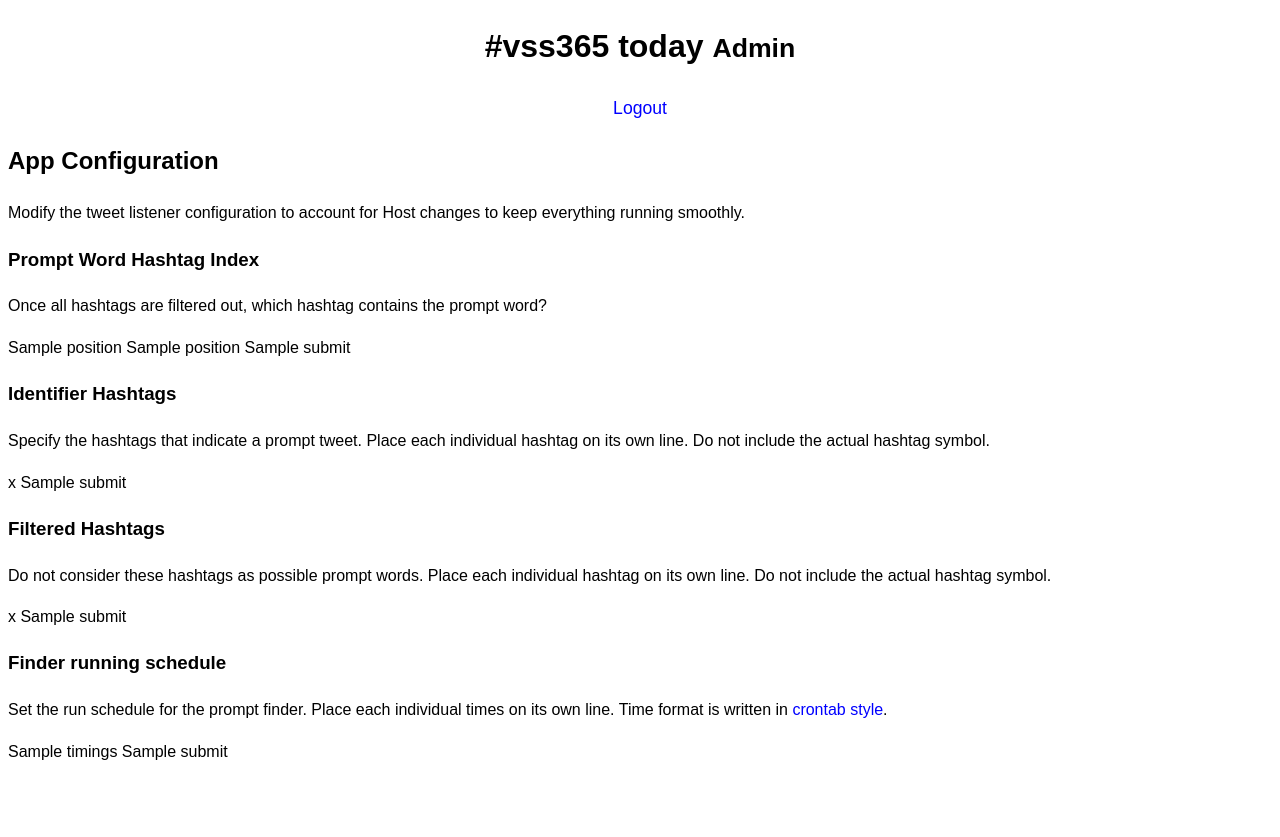
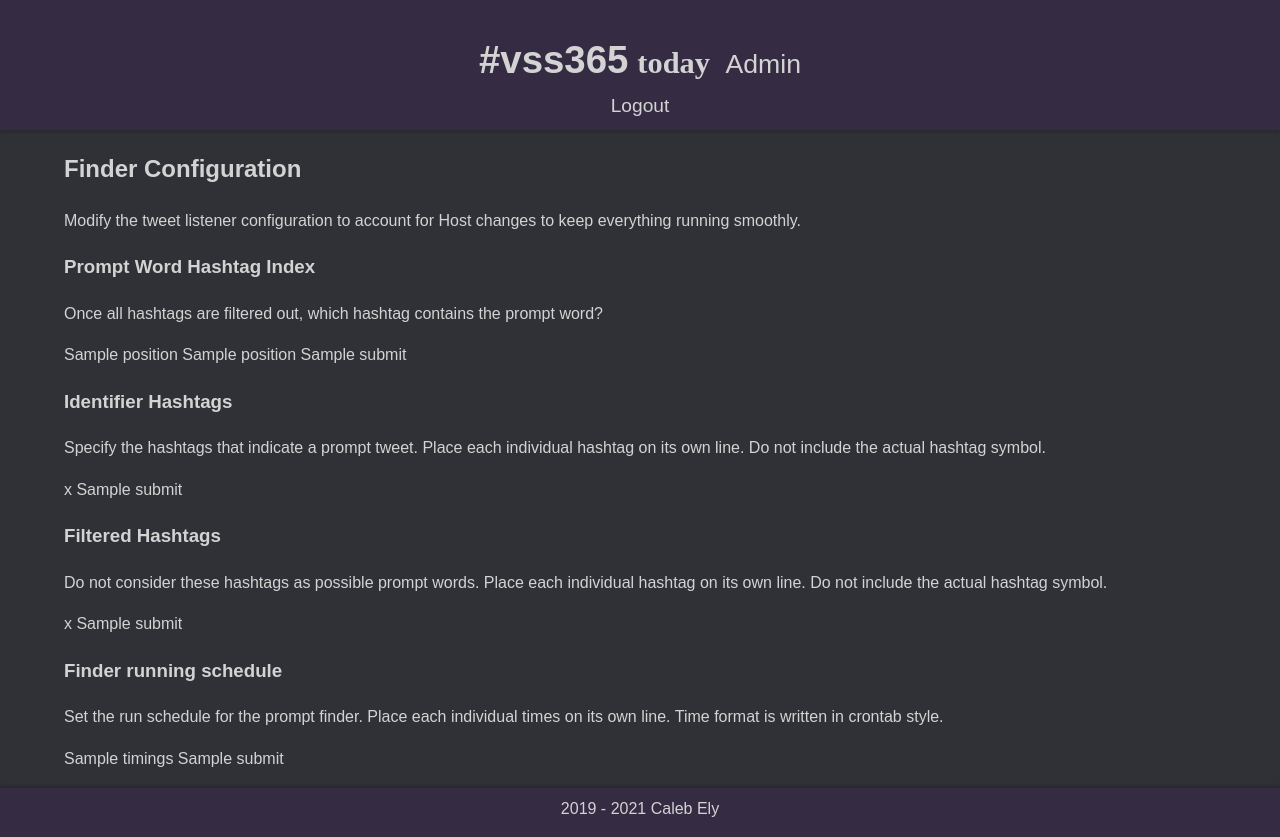
Before and after one commit to vss365today/admin, a Flask app: template src/templates/config/index.html in a window 1280 px wide. Before the commit the page ends 760 px from the top, so only its background shows below. Run offline with Flask 2, Linux system fonts and the light colour scheme; the template is opened without the code that fills it: most values are stand-ins (such as "Sample title", 1, 10 or a date in 2020).

Commit message:
Add some styling to make everything prettier

```diff
--- a/src/static/style.css
+++ b/src/static/style.css
@@ -1,3 +1,22 @@
+:root {
+  --body-background: #fff;
+  --body-background-accent: #bee3f8; /* tailwindcss v1.2.0 blue-200 */
+  --primary-text: #353333;
+  --primary-nav-bg: #353333;
+  --primary-link: #3ab879;
+  --details-bg: #e2e8f0; /* tailwindcss v1.2.0 gray-300 */
+  --font-stack: "Karla", sans-serif;
+  --font-stack-header: "Josefin Slab", "Karla", sans-serif;
+}
+
+body.dark {
+  --body-background: #2f3136;
+  --body-background-accent: #352c44;
+  --primary-text: #d3d3d3;
+  --primary-link: #f6f0f0;
+  --primary-nav-bg: #667eea; /* tailwindcss v1.2.0 indigo-500 */
+}
+
 *,
 *::before,
 *::after {
@@ -5,28 +24,114 @@
 }
 
 body {
-  font-family: "Karla", sans-serif;
+  margin: 0;
+  padding: 0;
+
+  display: flex;
+  flex-direction: column;
+  min-height: 100vh;
+
+  background-color: var(--body-background);
+  color: var(--primary-text);
+
+  font-family: var(--font-stack);
   font-size: 16px;
   line-height: 1.6;
 }
 
+h1,
+h2,
+h3,
+h4,
+h5,
+h6 {
+  font-family: var(--font-stack);
+  font-weight: 700;
+}
+
 a {
   text-decoration: none;
-  color: blue;
+  color: var(--primary-text);
   border-bottom: 2px solid transparent;
 }
-a:active {
+a:active,
 a:hover,
-a:focus,
-  border-color: blue;
+a:focus {
+  border-color: currentColor;
 }
 
 header {
+  padding: 0.5em 2em;
+  background-color: var(--body-background-accent);
+  box-shadow: 0 2px 4px rgba(0, 0, 0, 0.2);
+  z-index: 2;
+
   text-align: center;
+  color: var(--primary-text);
+}
+
+header h1 {
+  margin-bottom: 0;
+}
+
+header #vss365 {
+  font-family: var(--font-stack-header);
+  font-size: 1.2em;
+  font-weight: 700;
+}
+
+header #today {
+  font-family: "Bad Script";
+  font-size: 1.9rem;
+  font-weight: 700;
+}
+
+header small {
+  margin-left: 0.25em;
+  display: inline;
+  font-weight: 400;
+  cursor: default;
+  font-family: var(--font-stack-header);
 }
 
 nav a {
   margin-right: 0.5rem;
   margin-left: 0.5rem;
+  font-size: 1.2rem;
+  color: var(--primary-text);
+}
+
+main {
+  width: 90%;
+  margin-right: auto;
+  margin-left: auto;
+
+  flex: 1;
+  padding-bottom: 1rem;
+}
+
+input[type="submit"] {
+  width: 7rem;
+  height: 2rem;
+
+  background-color: transparent;
+  border: 2px solid var(--primary-text);
+  border-radius: 4px;
+
+  font-family: inherit;
   font-size: 1.1rem;
+  font-weight: 700;
+  color: var(--primary-text);
+  text-shadow: 1px 1px rgba(0, 0, 0, 0.2);
 }
+
+footer {
+  padding: 0.5rem;
+  padding-bottom: 1rem;
+  z-index: 1;
+
+  background-color: var(--body-background-accent);
+  box-shadow: 0 -2px 4px rgba(0, 0, 0, 0.2);
+  text-align: center;
+  color: var(--primary-text);
+}
--- a/src/templates/base.html
+++ b/src/templates/base.html
@@ -6,10 +6,10 @@
   <link rel="shortcut icon" href="{{ url_for('static', filename='favicon.png') }}">
   <title>{{ page_title }} | #vss365 today Admin</title>
   <link rel="stylesheet" href="{{ url_for('static', filename='style.css') }}">
-  {{ GoogleFonts('https://fonts.googleapis.com/css2?family=Bad+Script&family=family=Karla:ital,wght@0,400;0,700;1,400;1,700') }}
+  {{ GoogleFonts('https://fonts.googleapis.com/css2?family=Bad+Script&family=Josefin+Slab:wght@400;600;700&family=Karla:ital,wght@0,400;0,700;1,400;1,700') }}
 </head>
 
-<body>
+<body class="dark">
   {% include 'partials/alerts.html' %}
   {% include 'partials/header.html' %}
 
--- a/src/templates/config/index.html
+++ b/src/templates/config/index.html
@@ -1,9 +1,9 @@
-{% extends "base.html" %}
+{% extends 'base.html' %}
 {% set page_title = 'Configuration' %}
 
 {% block content %}
 <section class="page app-config">
-  <h2>App Configuration</h2>
+  <h2>Finder Configuration</h2>
   <p>Modify the tweet listener configuration to account for Host changes to keep everything running smoothly.</p>
 
   <h3>Prompt Word Hashtag Index</h3>
--- a/src/templates/partials/footer.html
+++ b/src/templates/partials/footer.html
@@ -1 +1,3 @@
-<footer></footer>
+<footer>
+  <div>2019 - {{ current_date.year }} Caleb Ely</div>
+</footer>
--- a/src/templates/partials/header.html
+++ b/src/templates/partials/header.html
@@ -1,5 +1,5 @@
 <header>
-  <h1>#vss365 today <small>Admin</small></h1>
+  <h1><span id="vss365">#vss365</span> <span id="today">today</span> <small>Admin</small></h1>
 
   {% if hide_nav is not defined %}
     {% include 'partials/navigation.html' %}
```
